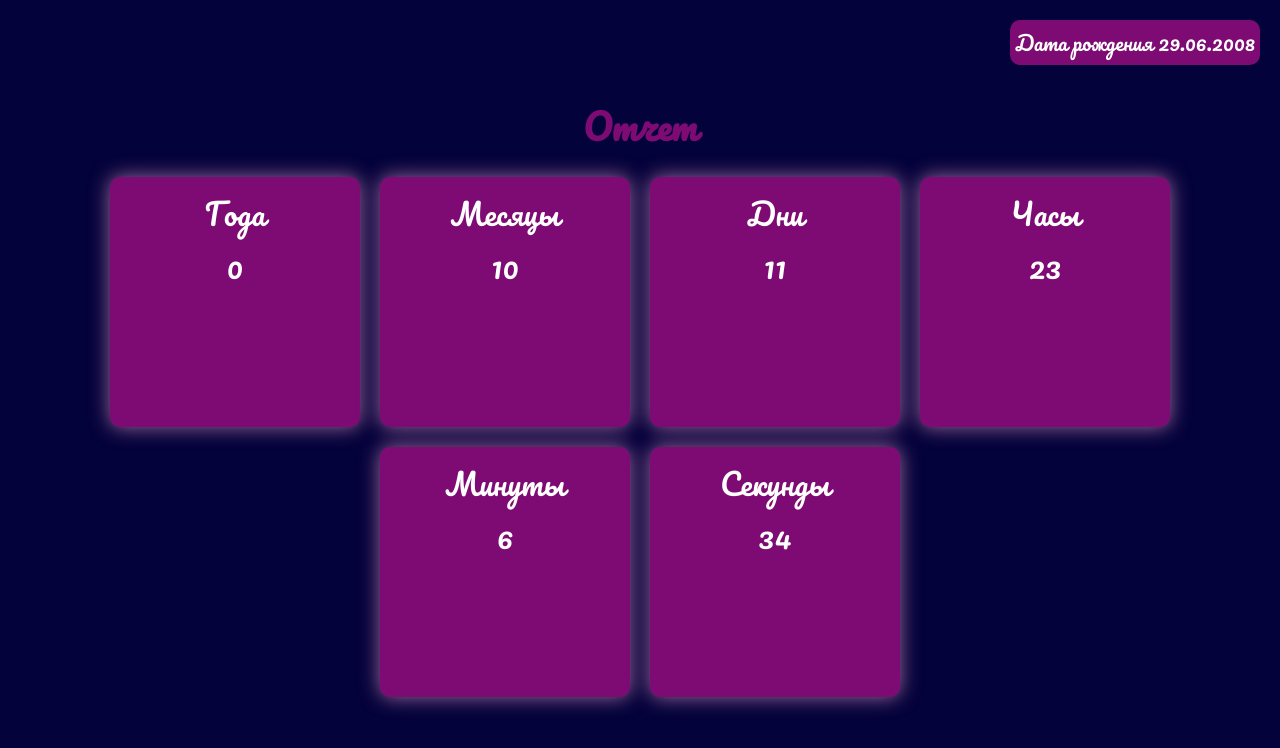
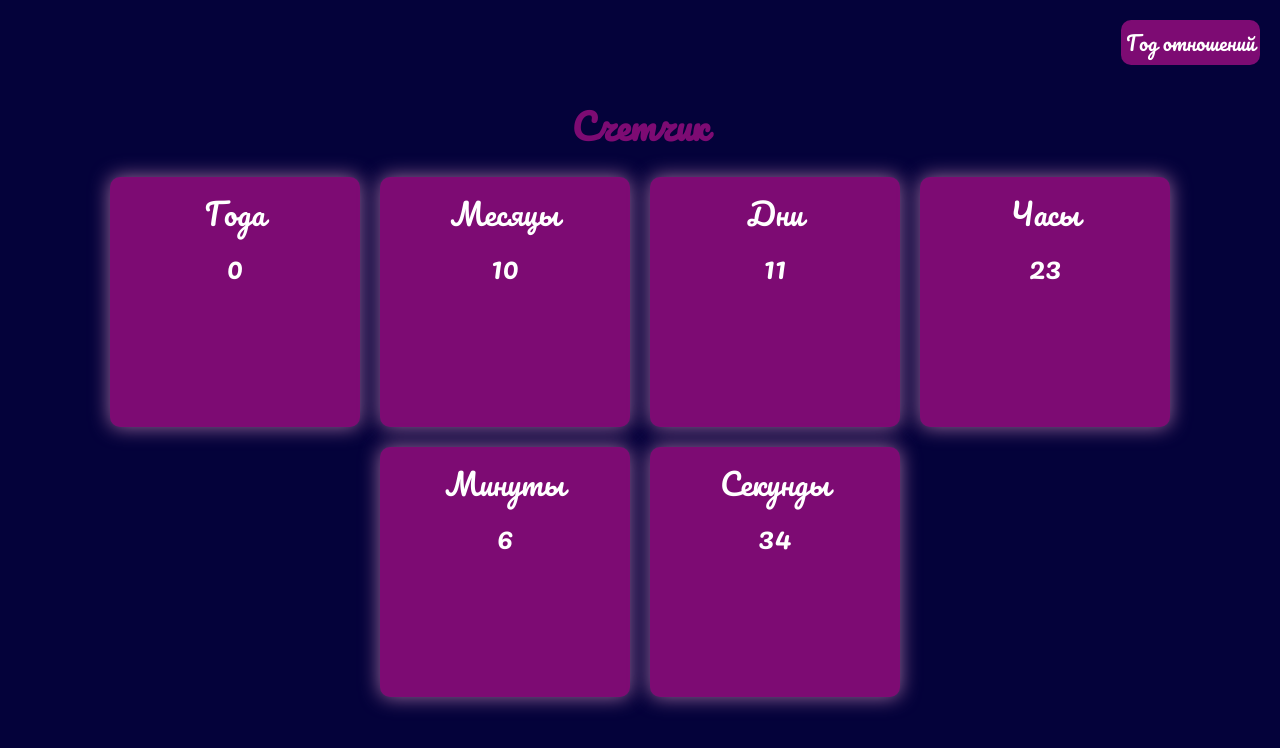
Before and after one commit to VoronMaster/birthdayCountDays, a plain HTML site: page index.html in a window 1280 px wide. Drawn offline with Linux system fonts and the light colour scheme.

Commit message:
Update
Updated

```diff
--- a/index.html
+++ b/index.html
@@ -16,11 +16,11 @@
     <div id="birthday-countdown"></div>
 
     <div class="header">
-        <div class="dateBirth">Дата рождения 29.06.2008</div>
+        <div class="dateBirth">Год отношений</div>
     </div>
 
     <div class="main">
-        <h2 class="main-title">Отчет</h2>
+        <h2 class="main-title">Счетчик</h2>
         <div class="main-blocks">
             <div class="main-years main-item">
                 Года
```
